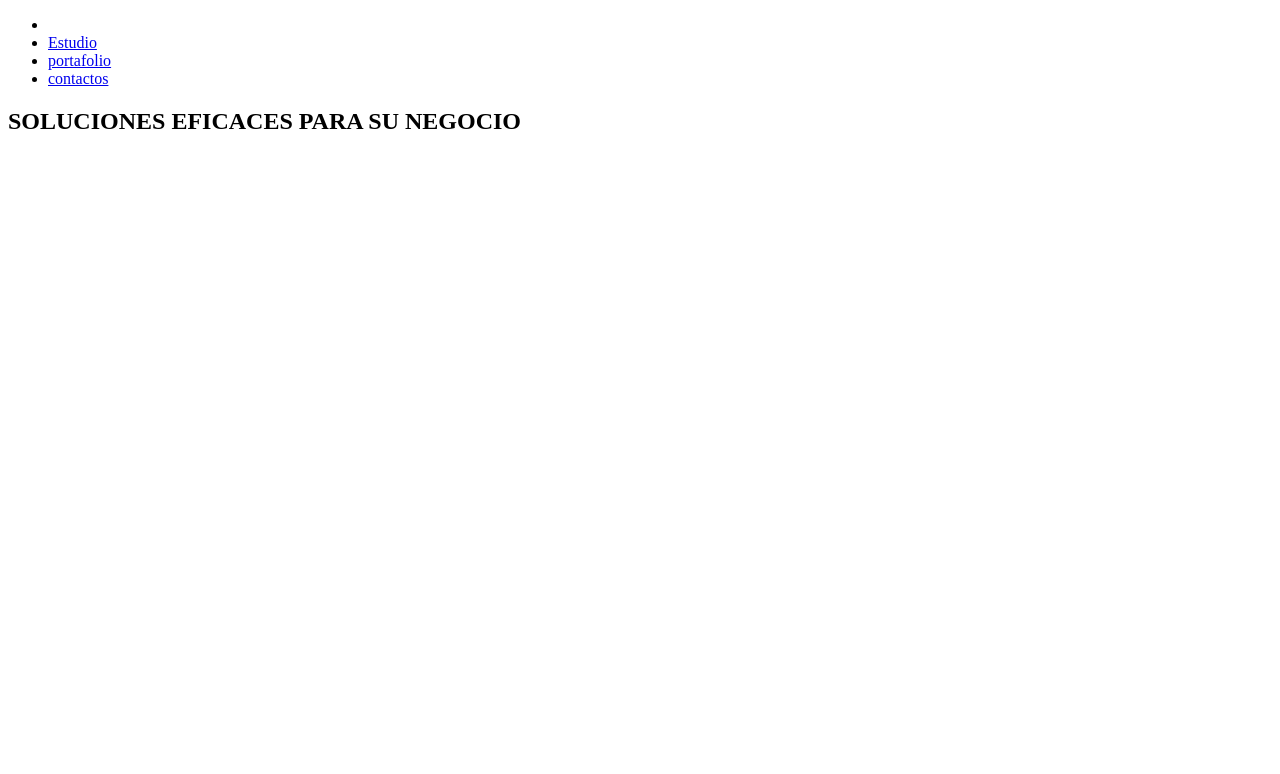
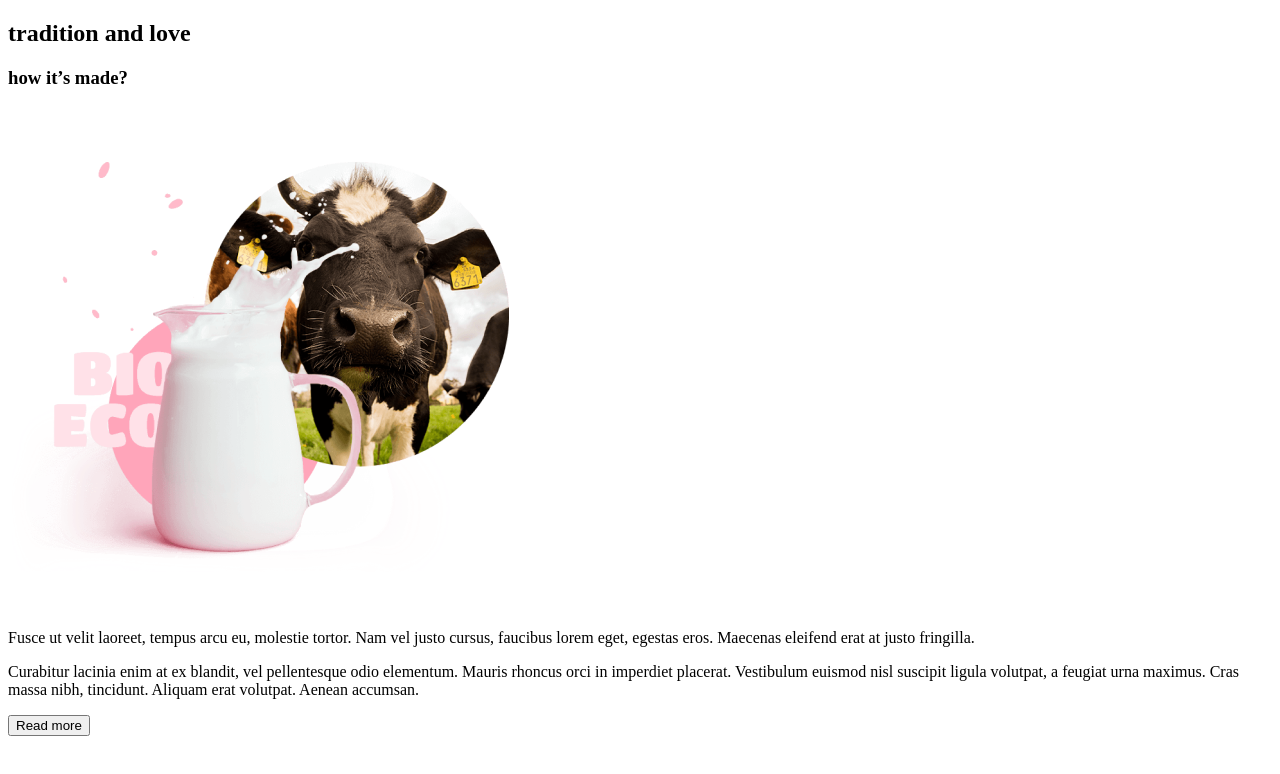
Before and after one commit to diegoc29/web-studio-proyec--1, a plain HTML site: page index.html in a window 1280 px wide. Drawn offline with Linux system fonts and the light colour scheme.

Commit message:
midified images css

```diff
--- /dev/null
+++ b/css/styles.css
@@ -0,0 +1,3 @@
+.title {
+    color: blue;
+}
--- a/index.html
+++ b/index.html
@@ -1,26 +1,35 @@
 <!DOCTYPE html>
-<html>
+<html lang="en">
 <head>
     <meta charset="UTF-8">
     <meta http-equiv="X-UA-Compatible" content="IE=edge">
     <meta name="viewport" content="width=device-width, initial-scale=1.0">
-    <title>Webstudio</title>
+    <title>Document</title>
 </head>
 <body>
-    <header>
-        <nav>
-            <ul>
-                <li><img src=""></li>
-                <li><a href="#">Estudio</a></li>
-                <li><a href="#">portafolio</a></li>
-                <li><a href="#">contactos</a></li>
-            </ul>
-        </nav>
-    </header>
-    <section>
-        <div di="banner">
-            <h1>SOLUCIONES EFICACES PARA SU NEGOCIO</h1>
+    <div class="container">
+        <div class="title">
+            <h2>tradition and love</h2>
         </div>
-    </section>
+        <div class="title-one">
+            <h3>how it’s made?</h3>
+        </div>
+        <div class="imagen">
+            <img src="images/home-pic4.png">
+        </div>
+        <div class="parrafo">
+            <p>Fusce ut velit laoreet, tempus arcu eu, molestie tortor. Nam vel justo cursus, faucibus lorem eget, egestas eros. Maecenas eleifend erat at justo fringilla.</p>
+        </div>
+        <div class="parrafo-one">
+            <p>Curabitur lacinia enim at ex blandit, vel pellentesque odio elementum. Mauris rhoncus orci in imperdiet placerat. Vestibulum euismod nisl suscipit ligula volutpat, a feugiat urna maximus. Cras massa nibh, tincidunt.
+
+
+            Aliquam erat volutpat. Aenean accumsan.</p>
+        </div>
+        <div class="button">
+            <button type="button">Read more</button>
+        </div>
+    </div>
+
 </body>
 </html>
```
Also changed, not shown: images/home-pic4.png (added).
